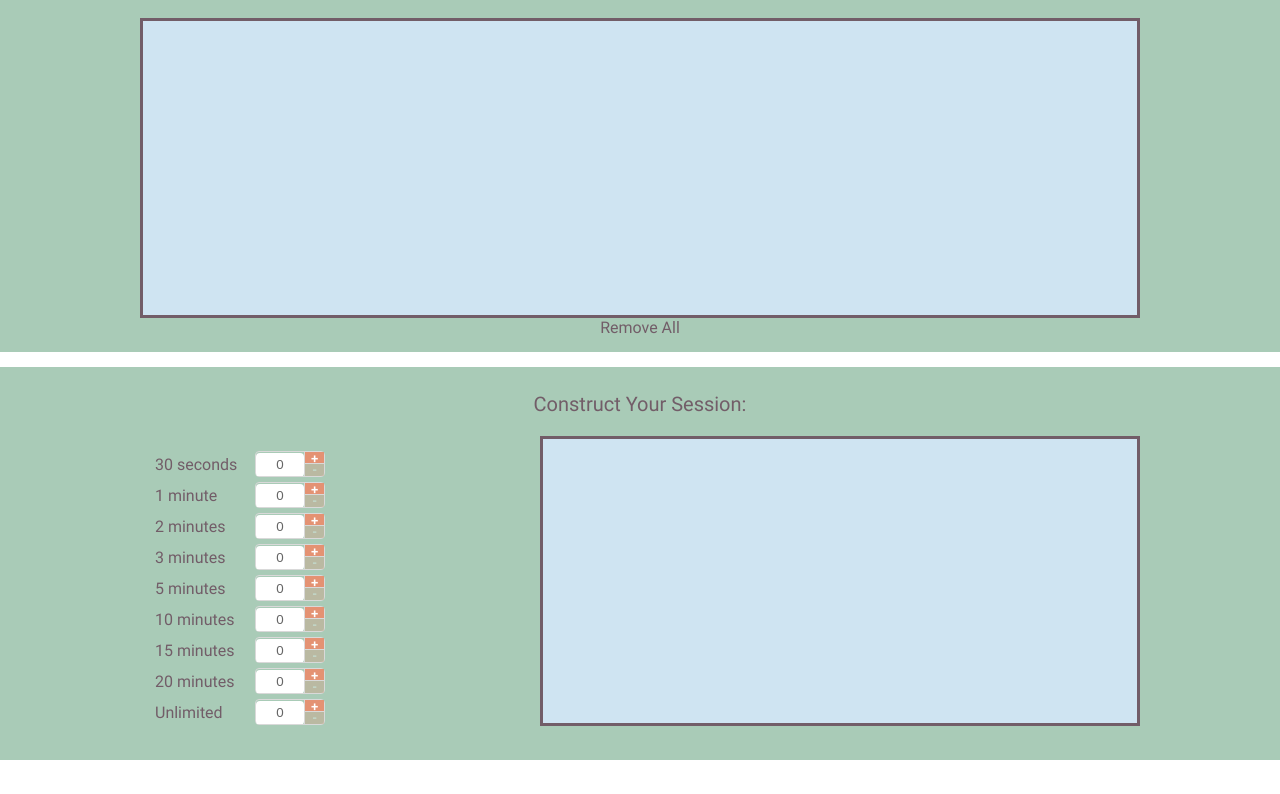
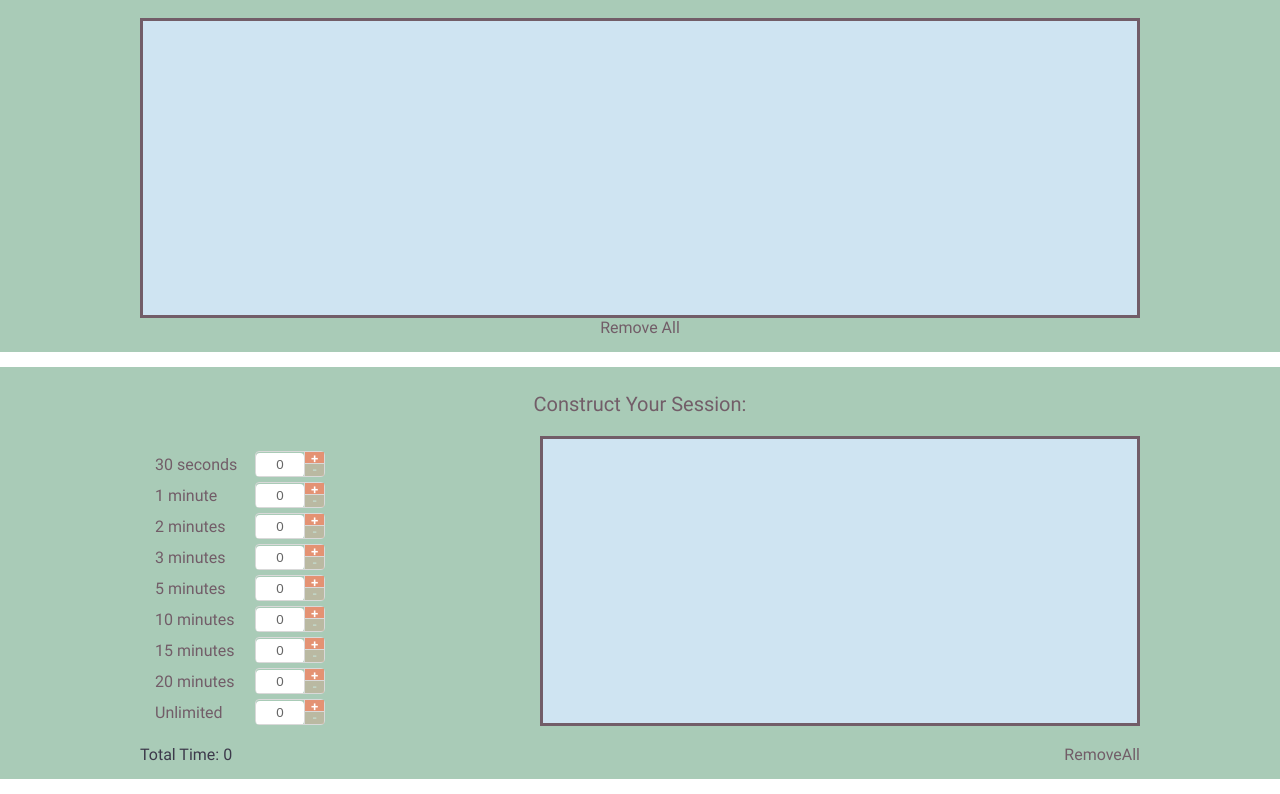
Before and after one commit to tiffanystallings/figure-drawing-app, a React (Create React App) app: page / in a window 1280 px wide. Shown: the part 354-1148 px from the top of the page. Built offline with nearby package versions, Linux system fonts and the light colour scheme.

Commit message:
Add time display and removeall functionality

```diff
--- a/src/components/main/SelectSessionSection.js
+++ b/src/components/main/SelectSessionSection.js
@@ -7,6 +7,7 @@ import _ from "lodash";
 import StyledDraggableCard from "../styled/StyledDraggableCard";
 import { DndProvider } from "react-dnd";
 import { HTML5Backend } from "react-dnd-html5-backend";
+import StyledLink from "../styled/StyledLink";
 
 export default function SelectSessionSection (props) {
     const [sessionList, setSessionList] = useState([]);
@@ -50,6 +51,11 @@ export default function SelectSessionSection (props) {
         setSessionOptions(sessionOptionsClone);
     }
 
+    const handleRemoveAll = () => {
+        setSessionList([]);
+        setSessionOptions(_.map(sessionOptions, option => ({...option, value: 0})));
+    }
+
     const handleDrag = useCallback((dragIdx, hoverIdx) => {
         let sessionListClone = [...sessionList];
         let dragCard = sessionListClone[dragIdx];
@@ -59,6 +65,22 @@ export default function SelectSessionSection (props) {
 
         setSessionList(sessionListClone);
     }, [sessionList]);
+
+    const getTotalTime = () => {
+        if(_.some(sessionList, session => !!session.unlimited)) {
+            return 'Unlimited';
+        } else if(sessionList.length === 0) {
+            return 0;
+        } else {
+            let totalSeconds = _.reduce(sessionList, (sum, session) => sum + session.seconds, 0);
+            let minutes = `${!!Math.floor(totalSeconds / 60) ? `${Math.floor(totalSeconds / 60)} minute(s)` : ''}`;
+            let seconds = `${!!totalSeconds % 60 ? `${totalSeconds % 60} seconds` : ''}`;
+
+            console.log(minutes, seconds);
+
+            return `${minutes}${(!!minutes && !!seconds) ? ', ' : '' }${seconds}`;
+        }
+    }
 
     const SessionSelectorList = () => _.map(sessionOptions, session => (
         <StyledSelector
@@ -113,6 +135,16 @@ export default function SelectSessionSection (props) {
                         </DndProvider>
                     </StyledAlternateContentArea>
                 </StyledContentArea>
+
+                <StyledContentArea
+                    width="1000px"
+                    margin="0"
+                    padding="0"
+                    justify="space-between">
+                        <span>Total Time: {getTotalTime()}</span>
+                        <StyledLink onClick={() => handleRemoveAll()}>RemoveAll</StyledLink>
+                </StyledContentArea>
+
             </StyledContentArea>
         </section>
     )
```
